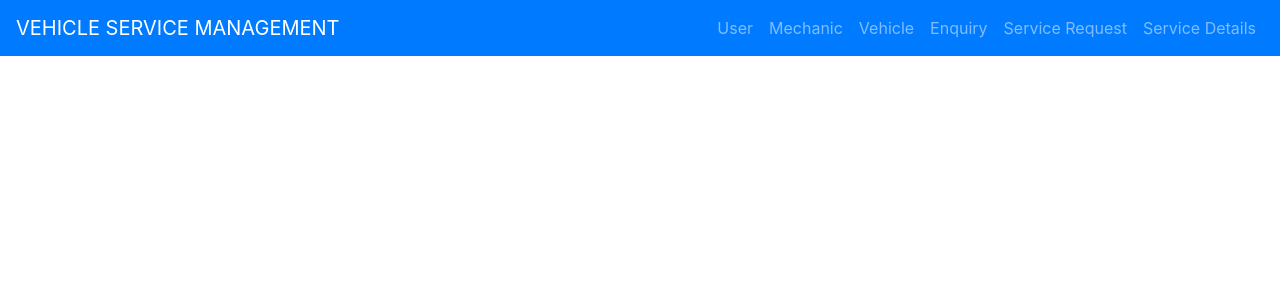
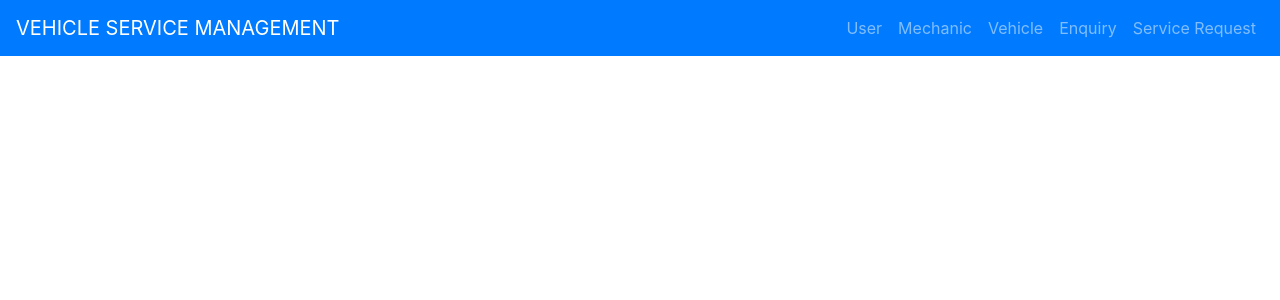
Before and after one commit to rehanism/VehicleManagementSystem, a React (Create React App) app: page / in a window 1280 px wide. Shown: the top 300 px of the page. Built offline with nearby package versions, Linux system fonts and the light colour scheme.

Commit message:
sprint 2

```diff
--- a/src/App.js
+++ b/src/App.js
@@ -14,7 +14,6 @@ import { ServiceRequest } from "./components/ServiceRequest";
 import { EnquiryList } from "./components/EnquiryList";
 import { ServiceRequestList } from "./components/ServiceRequestList";
 import { VehicleList } from "./components/VehicleList";
-import { ServiceDetail } from "./components/ServiceDetail";
 function App() {
   return (
     <div>
@@ -56,9 +55,6 @@ function App() {
         <Route path="/vehiclelist">
           <VehicleList />
         </Route>
-        <Route path="/servicedetails">
-          <ServiceDetail />
-        </Route>
       </Router>
     </div>
   );
--- a/src/common/AppNavBar.js
+++ b/src/common/AppNavBar.js
@@ -25,9 +25,6 @@ export function AppNavBar() {
           <Nav.Link as={Link} to="/servicerequest">
             Service Request
           </Nav.Link>
-          <Nav.Link as={Link} to="/servicedetail">
-            Service Details
-          </Nav.Link>
         </Nav>
       </Navbar.Collapse>
     </Navbar>
--- a/src/components/ServiceDetail.js
+++ /dev/null
@@ -1,7 +0,0 @@
-export function ServiceDetail() {
-  return (
-    <div>
-      <h3>Service Details</h3>
-    </div>
-  );
-}
```
